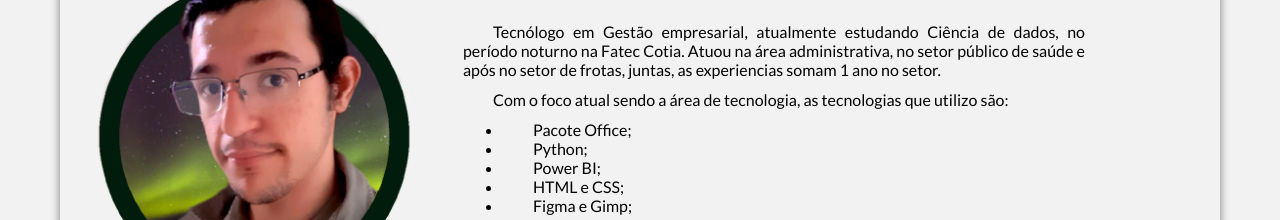
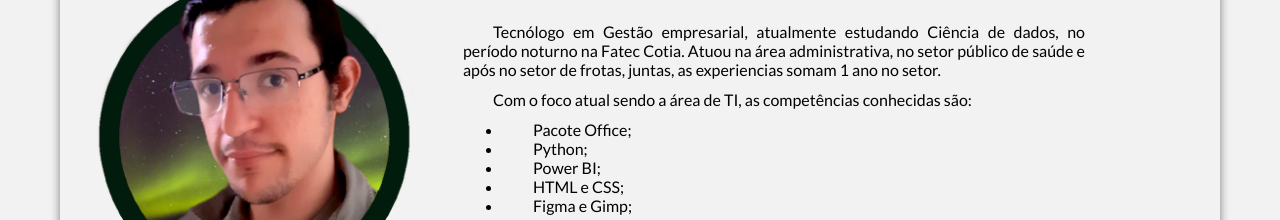
Before and after one commit to Jojojmo/Amazon-Phones-2016, a plain HTML site: page templates/sobre.html in a window 1280 px wide. Shown: the part 256-476 px from the top of the page. Drawn offline with Linux system fonts and the light colour scheme.

Commit message:
adição no readme

```diff
--- a/templates/sobre.html
+++ b/templates/sobre.html
@@ -35,7 +35,7 @@
             <h1 style="width: auto;">João Matheus Oliveira</h1>
 
                 <p>Tecnólogo em Gestão empresarial, atualmente estudando Ciência de dados, no período noturno na Fatec Cotia. Atuou na área administrativa, no setor público de saúde e após no setor de frotas, juntas, as experiencias somam 1 ano no setor.</p>
-                <p>Com o foco atual sendo a área de tecnologia, as tecnologias que utilizo são:</p>
+                <p>Com o foco atual sendo a área de TI, as competências conhecidas são:</p>
                 <ul>
                     <li style="margin-bottom: 0px;">Pacote Office;</li>
                     <li style="margin-bottom: 0px;">Python;</li>
```
Also changed, not shown: 1 other file.
